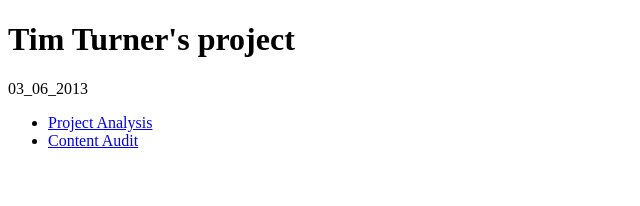
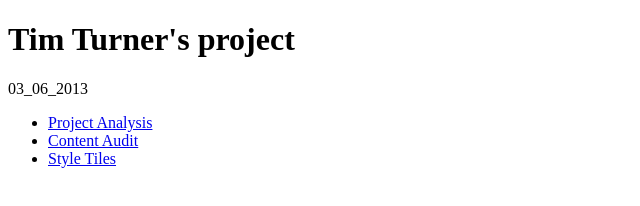
Before and after one commit to pttimturner/wsp-Tim-Turner-project-files, a plain HTML site: page index.html in a window 1280 px wide. Shown: the full height of the page, 0-640 px from the left. Drawn offline with Linux system fonts and the light colour scheme.

Commit message:
update html

```diff
--- a/index.html
+++ b/index.html
@@ -12,6 +12,7 @@
 	<ul>
 		<li><a href="http://pttimturner.github.com/wsp-Tim-Turner-project-files/activities/Turner_Tim_project_analysis.html">Project Analysis</a></li>
 		<li><a href="http://pttimturner.github.com/wsp-Tim-Turner-project-files/activities/Turner_Tim_content_audit.pdf">Content Audit</a></li>
+        <li><a href=" http://pttimturner.github.com/wsp-Tim-Turner-project-files/activities/style_tiles.html.">Style Tiles</a></li>
 	</ul>
 </body>
 </html>
```
